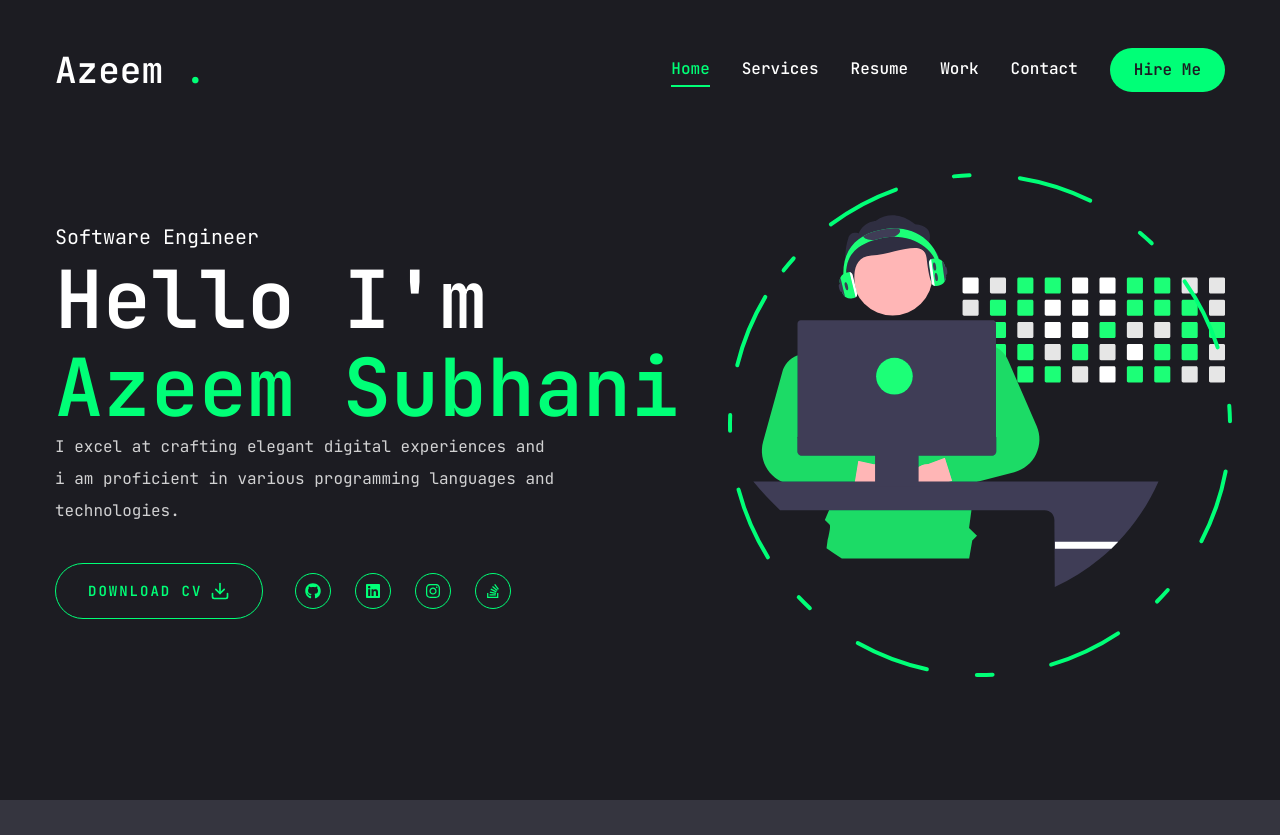
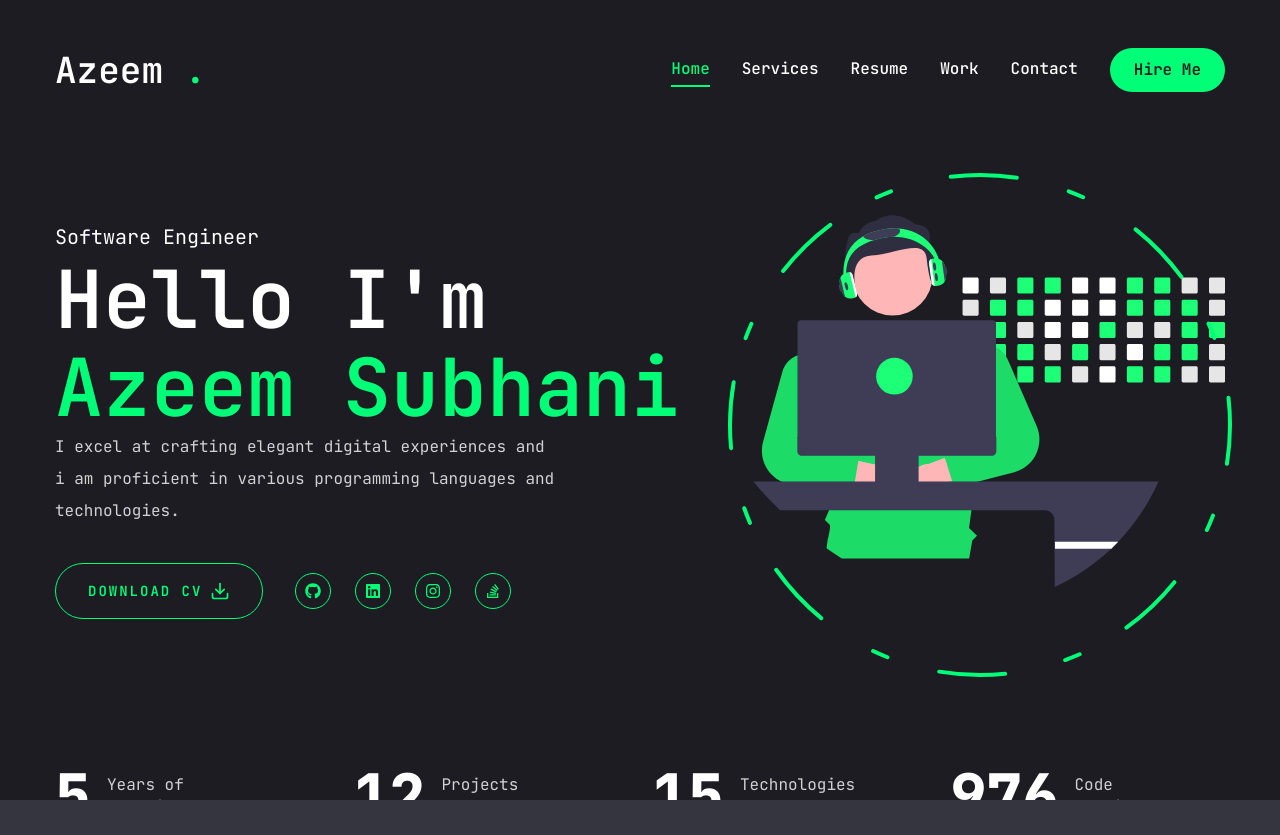
Before and after one commit to Azeem-Subhani/azeem-portfolio, a Next.js app: page / in a window 1280 px wide. Before the commit the page ends 800 px from the top, so only its background shows below. Built offline with nearby package versions, Linux system fonts and the light colour scheme.

Commit message:
Completed Homepage

```diff
--- a/app/page.jsx
+++ b/app/page.jsx
@@ -3,6 +3,7 @@
 
 import Social from "@/components/Social";
 import Photo from "@/components/Photo";
+import Stats from "@/components/Stats";
 
 export default function Home() {
   return (
@@ -45,6 +46,7 @@
           </div>
         </div>
       </div>
+      <Stats />
     </section>
   );
 }
--- a/components/Photo.jsx
+++ b/components/Photo.jsx
@@ -46,7 +46,7 @@
             rotate: [120, 360]
           }}
           transition={{
-            duration: 20,
+            duration: 25,
             repeat: Infinity,
             repeatType: 'reverse'
           }}
--- a/components/Stairs.jsx
+++ b/components/Stairs.jsx
@@ -33,7 +33,6 @@
 
       {[...Array(6)].map((_, index) => {
         return (
-          <>
             <motion.div
               key={index}
               variants={stairAnimation}
@@ -47,7 +46,6 @@
               }}
               className="h-full w-full bg-[#35353f] relative"
             />
-          </>
         );
       })}
     </>
--- /dev/null
+++ b/components/Stats.jsx
@@ -0,0 +1,41 @@
+"use client";
+
+import CountUp from "react-countup";
+
+const stats = [
+  { num: 5, text: "Years of experience." },
+  { num: 12, text: "Projects Completed." },
+  { num: 15, text: "Technologies mastered." },
+  { num: 1000, text: "Code commits." },
+];
+
+function Stats() {
+  return (
+    <>
+      <section className="pt-4 pb-12 xl:pt-0 xl:pb-0">
+        <div className="container mx-auto">
+          <div className="flex flex-wrap gap-6 max-w-[80vw] mx-auto xl:max-w-none">
+            {stats.map((item, index) => {
+              return (
+                <div
+                  key={index}
+                  className="flex-1 flex gap-4 items-center justify-center xl:justify-start"
+                >
+                  <CountUp
+                    end={item.num}
+                    duration={5}
+                    delay={2}
+                    className="text-4xl xl:text-6xl font-extrabold"
+                  />
+                  <p className={`${item.text.length < 15 ? "max-w-[100px]" : "max-w-[150px]"} leading-snug text-white/80`}>{item.text}</p>
+                </div>
+              );
+            })}
+          </div>
+        </div>
+      </section>
+    </>
+  );
+}
+
+export default Stats;
--- a/package.json
+++ b/package.json
@@ -21,6 +21,7 @@
     "lucide-react": "^0.428.0",
     "next": "14.2.5",
     "react": "^18",
+    "react-countup": "^6.5.3",
     "react-dom": "^18",
     "react-icons": "^5.3.0",
     "tailwind-merge": "^2.5.2",
```
Also changed, not shown: 1 other file (tests, documents, lock files or other folders).
